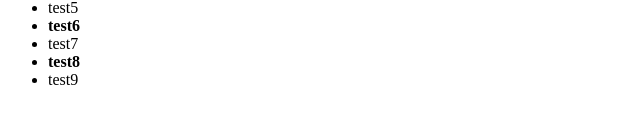
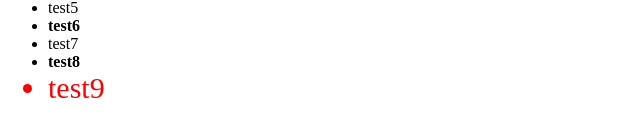
Before and after one commit to duzhongbo/css-selector, a plain HTML site: page 2.html in a window 1280 px wide. Shown: the part 638-774 px from the top of the page, without its empty margins (0-640 px from the left). Drawn offline with Linux system fonts and the light colour scheme.

Commit message:
nth-last-child(n),用于选取 stack 中的某一个元素，从后往前，兼容ie9+

```diff
--- a/2.html
+++ b/2.html
@@ -43,7 +43,10 @@ p::first-line{
 li:nth-child(2n){
 	font-weight: bold;
 }
-
+/*nth-last-child(n),用于选取 stack 中的某一个元素，从后往前，兼容ie9+*/
+li:nth-last-child(1){
+	color: #f00;font-size:30px;
+}
 </style>
 
 <p data-info="external image">123</p>
```
